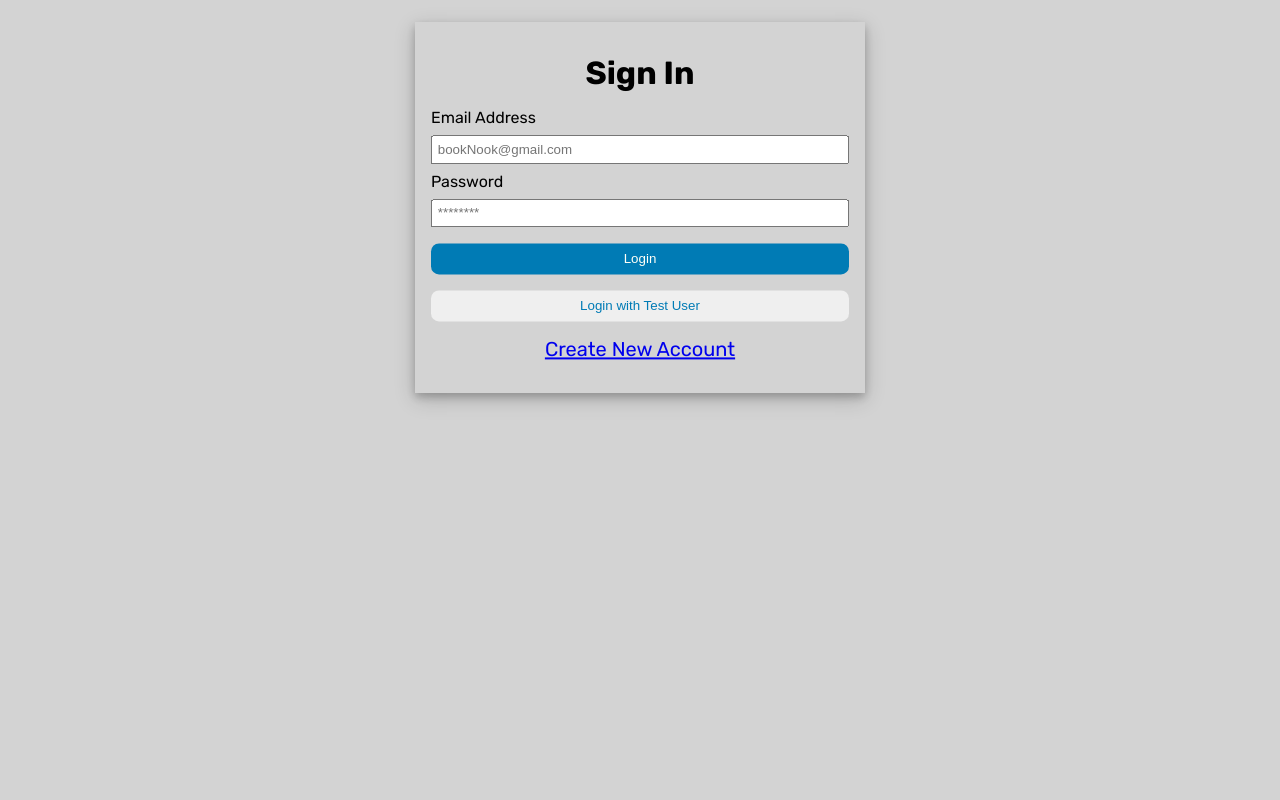
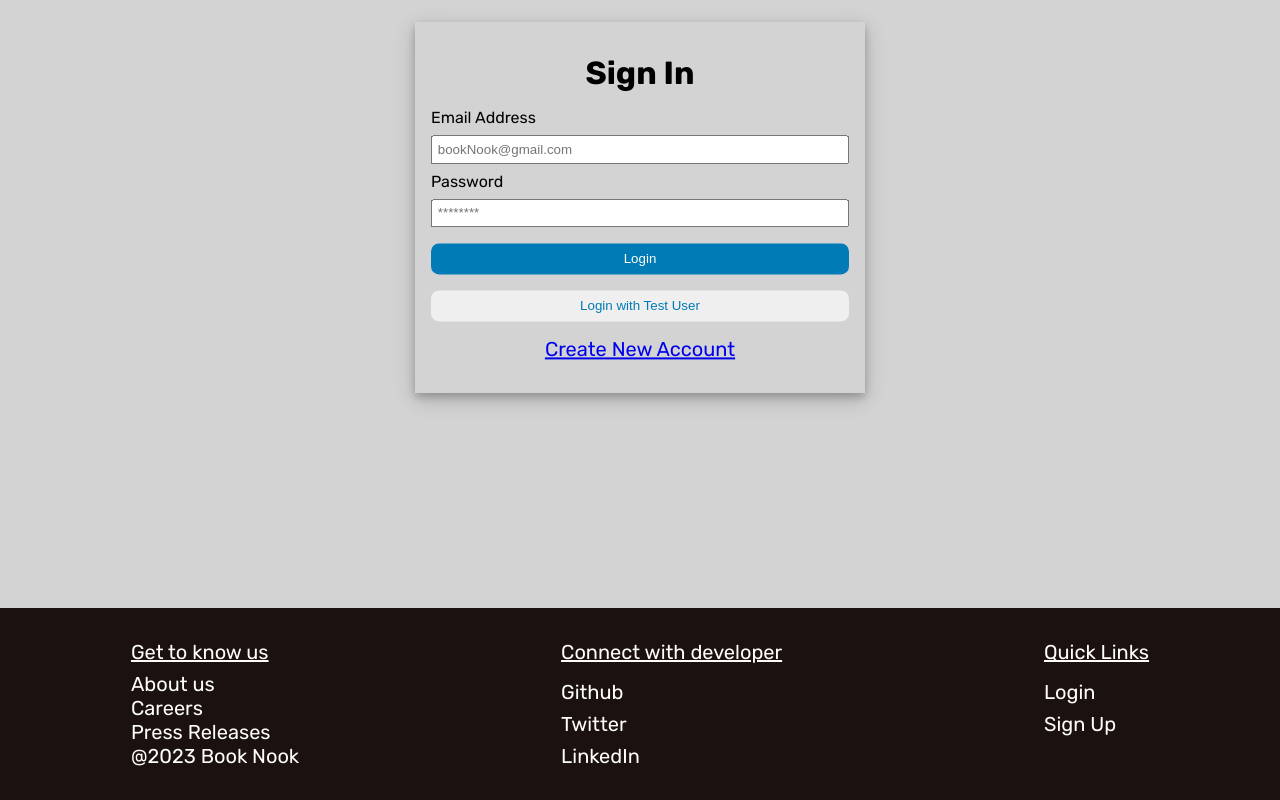
Before and after one commit to TusharAnekar/book-nook, a React (Create React App) app: page /login in a window 1280 px wide. Shown: the part 281-1081 px from the top of the page. Before the commit the page ends 889 px from the top, so only its background shows below. Built offline with nearby package versions, Linux system fonts and the light colour scheme; no server answers; what miragejs would draw is missing.

Commit message:
fix- footer links and style changes

```diff
--- a/src/App.css
+++ b/src/App.css
@@ -6,6 +6,8 @@
 
 .App {
   background-color: var(--main-bg-color);
+  display: flex;
+  flex-direction: column;
 }
 
 h1 {
--- a/src/App.js
+++ b/src/App.js
@@ -14,6 +14,7 @@ import { Checkout } from "./pages/Checkout/Checkout";
 import { ToastContainer } from "react-toastify";
 import { RequiresAuth } from "./components/RequiresAuth";
 import { UserProfile } from "./pages/UserProfile/UserProfile";
+import { Footer } from "./components/Footer/Footer";
 
 function App() {
   return (
@@ -71,6 +72,7 @@ function App() {
           }
         ></Route>
       </Routes>
+      <Footer/>
     </div>
   );
 }
--- a/src/components/BookDetails/BookDetails.jsx
+++ b/src/components/BookDetails/BookDetails.jsx
@@ -68,7 +68,7 @@ export function BookDetails() {
   }
 
   return (
-    <>
+    <div className="book-details-component-container">
       {isLoadingProducts ? (
         <Loader />
       ) : (
@@ -121,6 +121,6 @@ export function BookDetails() {
           </div>
         </div>
       )}
-    </>
+    </div>
   );
 }
--- a/src/components/BookDetails/bookDetails.css
+++ b/src/components/BookDetails/bookDetails.css
@@ -1,5 +1,9 @@
+.book-details-component-container {
+  flex-grow: 1;
+  min-height: 100vh;
+}
+
 .book-details-container .book-container {
-  height: 100vh;
   display: flex;
   flex-direction: column;
   justify-content: center;
--- a/src/components/Footer/Footer.jsx
+++ b/src/components/Footer/Footer.jsx
@@ -1,8 +1,10 @@
-import "./footer.css"
+import { NavLink } from "react-router-dom";
+import "./footer.css";
 
 export function Footer() {
   return (
-    <footer className="footer-container">
+    <div className="footer-component-container">
+      <footer className="footer-container">
       <div>
         <p className="bold">Get to know us</p>
         <p>About us</p>
@@ -11,18 +13,29 @@ export function Footer() {
         <p>@2023 Book Nook</p>
       </div>
 
-      <div>
+      <div className="links-container">
         <p className="bold">Connect with developer</p>
-        <p>Github</p>
-        <p>Twitter</p>
-        <p>Instagram</p>
+        <p>
+          <NavLink to={"https://github.com/TusharAnekar"} target="_blank" rel="noopener norefferrer" className={"links"}>Github</NavLink>
+        </p>
+        <p>
+          <NavLink to={"https://twitter.com/TusharAnekar"} target="_blank" rel="noopener norefferrer" className={"links"}>Twitter</NavLink>
+        </p>
+        <p>
+          <NavLink to={"https://www.linkedin.com/in/tusharanekar/"} target="_blank" rel="noopener norefferrer" className={"links"}>
+            LinkedIn
+          </NavLink>
+        </p>
       </div>
 
-      <div>
+      <div className="links-container">
         <p className="bold">Quick Links</p>
-        <p>Login</p>
-        <p>Sign Up</p>
+        <p>
+          <NavLink to={"/login"} className={"links"}>Login</NavLink>
+        </p>
+        <p><NavLink to={"/signup"} className={"links"}>Sign Up</NavLink></p>
       </div>
     </footer>
+    </div>
   );
 }
--- a/src/components/Footer/footer.css
+++ b/src/components/Footer/footer.css
@@ -8,7 +8,18 @@
     justify-content: space-around;
 }
 
+.footer-container .links {
+    text-decoration: none;
+    color: var(--light-white-color);
+}
+
+.footer-container .links-container {
+    display: flex;
+    flex-direction: column;
+    gap: 0.5rem;
+}
+
 .footer-container .bold {
-    font-weight: bold;
     padding-bottom: 0.5rem;
+    text-decoration: underline;
 }
--- a/src/pages/Cart/cart.css
+++ b/src/pages/Cart/cart.css
@@ -1,7 +1,9 @@
 .cart-container {
-    height: 100vh;
     display: flex;
     justify-content: center;
+    min-height: 100vh;
+    flex-grow: 1;
+    margin-bottom: 2rem;
 }
 
 .cart-container h2 {
@@ -24,9 +26,7 @@
     margin-bottom: 2rem;
     padding: 1rem;
     width: 50vw;
-    height: 35vh;
     max-width: 400px;
-    max-height: 300px;
 }
 
 .cart-container .book-cart-container button {
--- a/src/pages/Home/Home.jsx
+++ b/src/pages/Home/Home.jsx
@@ -4,7 +4,6 @@ import { Link, useNavigate } from "react-router-dom";
 import "./home.css";
 
 import { CategoriesContext } from "../../contexts/categories-context";
-import { Footer } from "../../components/Footer/Footer";
 import { Loader } from "../../components/Loader/Loader";
 
 export function Home() {
@@ -61,8 +60,6 @@ export function Home() {
               ))}
             </div>
           </div>
-
-          <Footer />
         </div>
       )}
     </>
--- a/src/pages/Home/home.css
+++ b/src/pages/Home/home.css
@@ -1,5 +1,7 @@
 .home-content-container {
   margin: 1rem;
+  flex-grow: 1;
+  min-height: 100vh;
 }
 
 .home-container .background-image-container {
--- a/src/pages/Products/products.css
+++ b/src/pages/Products/products.css
@@ -1,5 +1,7 @@
 .products-container {
   padding: 1rem;
+  flex-grow: 1;
+  min-height: 100vh;
 }
 
 .products-container .filters-header-container {
--- a/src/pages/UserProfile/userProfile.css
+++ b/src/pages/UserProfile/userProfile.css
@@ -1,8 +1,11 @@
 .user-profile-container {
-  display: grid;
-  place-items: center;
+  display: flex;
+  flex-direction: column;
+  align-items: center;
   gap: 1rem;
   margin-top: 2rem;
+  flex-grow: 1;
+  min-height: 100vh;
 }
 
 .user-profile-container .account-details-container {
@@ -17,6 +20,7 @@
   border-bottom: 2px solid var(--primary-color);
   margin-bottom: 1rem;
   padding: 0.5rem;
+  cursor: pointer;
 }
 
 .user-profile-container .active-tab {
--- a/src/pages/Wishlist/wishlist.css
+++ b/src/pages/Wishlist/wishlist.css
@@ -1,5 +1,6 @@
 .wishlist-container {
-    height: 100vh;
+    min-height: 100vh;
+    flex-grow: 1;
 }
 
 .wishlist-container .wishlist-books-container {
@@ -9,7 +10,7 @@
     align-items: center;
 }
 
-.wishlist-books-container h2 {
+.wishlist-container h2 {
     text-align: center;
     margin: 1rem;
 }
```
